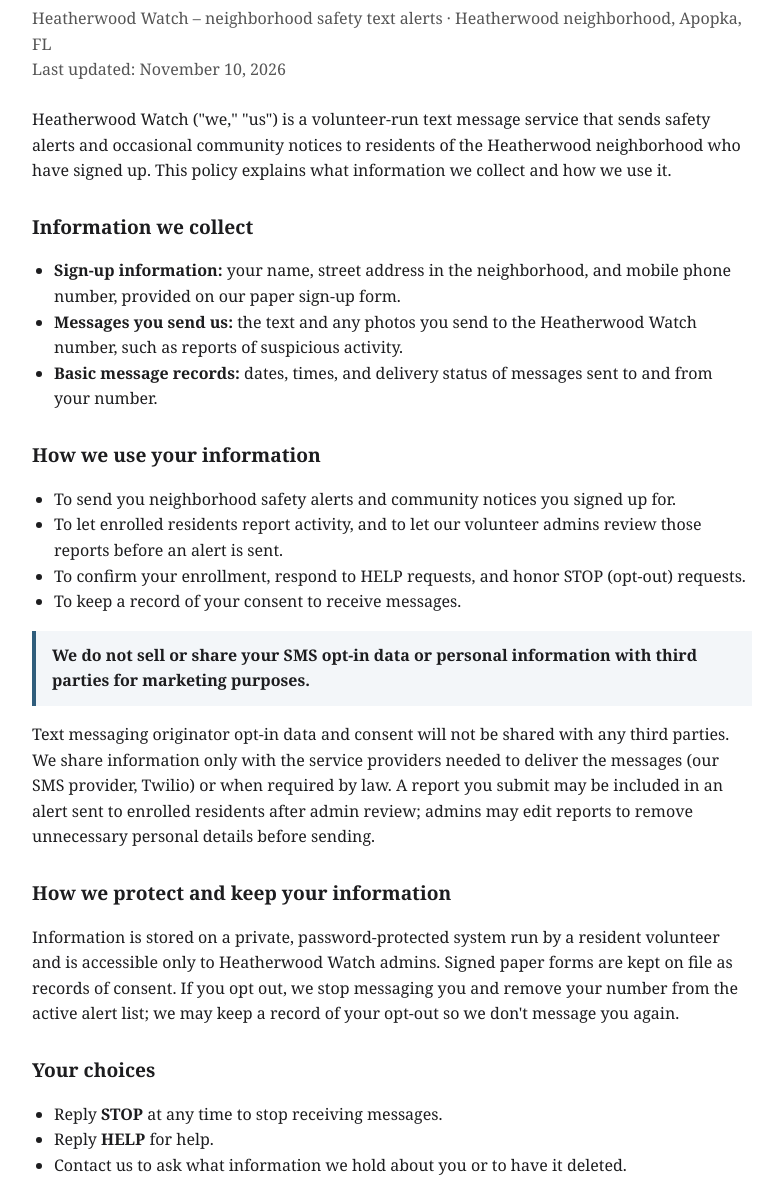
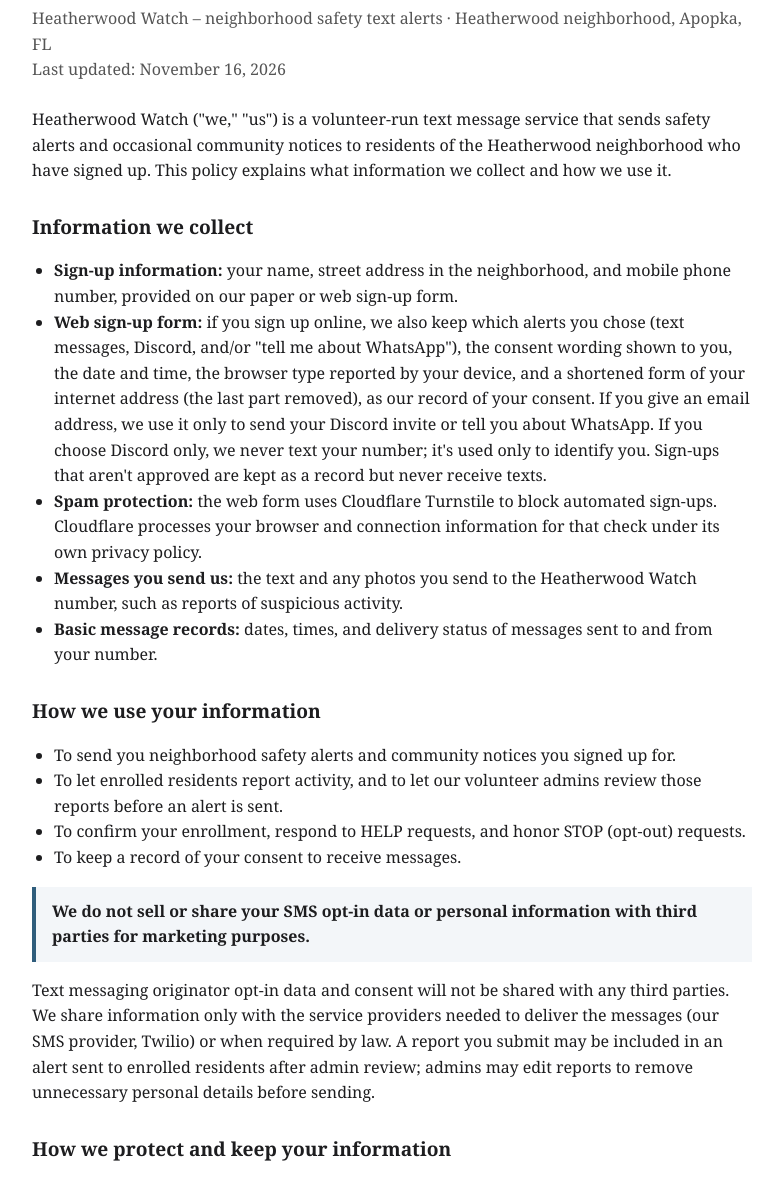
Before and after one commit to heatherwoodwatch/heatherwoodwatch.github.io, a plain HTML site: page privacy.html in a window 1280 px wide. Shown: the part 81-1259 px from the top of the page, without its empty margins (248-1028 px from the left). Drawn offline with Linux system fonts and the light colour scheme.

Commit message:
Add web sign-up form to Terms and Privacy

```diff
--- a/privacy.html
+++ b/privacy.html
@@ -16,13 +16,15 @@
 </head>
 <body>
 <h1>Privacy Policy</h1>
-<p class="sub">Heatherwood Watch – neighborhood safety text alerts · Heatherwood neighborhood, Apopka, FL<br>Last updated: November 10, 2026</p>
+<p class="sub">Heatherwood Watch – neighborhood safety text alerts · Heatherwood neighborhood, Apopka, FL<br>Last updated: November 16, 2026</p>
 
 <p>Heatherwood Watch ("we," "us") is a volunteer-run text message service that sends safety alerts and occasional community notices to residents of the Heatherwood neighborhood who have signed up. This policy explains what information we collect and how we use it.</p>
 
 <h2>Information we collect</h2>
 <ul>
-  <li><strong>Sign-up information:</strong> your name, street address in the neighborhood, and mobile phone number, provided on our paper sign-up form.</li>
+  <li><strong>Sign-up information:</strong> your name, street address in the neighborhood, and mobile phone number, provided on our paper or web sign-up form.</li>
+  <li><strong>Web sign-up form:</strong> if you sign up online, we also keep which alerts you chose (text messages, Discord, and/or "tell me about WhatsApp"), the consent wording shown to you, the date and time, the browser type reported by your device, and a shortened form of your internet address (the last part removed), as our record of your consent. If you give an email address, we use it only to send your Discord invite or tell you about WhatsApp. If you choose Discord only, we never text your number; it's used only to identify you. Sign-ups that aren't approved are kept as a record but never receive texts.</li>
+  <li><strong>Spam protection:</strong> the web form uses Cloudflare Turnstile to block automated sign-ups. Cloudflare processes your browser and connection information for that check under its own privacy policy.</li>
   <li><strong>Messages you send us:</strong> the text and any photos you send to the Heatherwood Watch number, such as reports of suspicious activity.</li>
   <li><strong>Basic message records:</strong> dates, times, and delivery status of messages sent to and from your number.</li>
 </ul>
@@ -40,7 +42,7 @@
 <p>Text messaging originator opt-in data and consent will not be shared with any third parties. We share information only with the service providers needed to deliver the messages (our SMS provider, Twilio) or when required by law. A report you submit may be included in an alert sent to enrolled residents after admin review; admins may edit reports to remove unnecessary personal details before sending.</p>
 
 <h2>How we protect and keep your information</h2>
-<p>Information is stored on a private, password-protected system run by a resident volunteer and is accessible only to Heatherwood Watch admins. Signed paper forms are kept on file as records of consent. If you opt out, we stop messaging you and remove your number from the active alert list; we may keep a record of your opt-out so we don't message you again.</p>
+<p>Information is stored on a private, password-protected system run by a resident volunteer and is accessible only to Heatherwood Watch admins. Signed paper forms and web sign-up records are kept on file as records of consent. If you opt out, we stop messaging you and remove your number from the active alert list; we may keep a record of your opt-out so we don't message you again.</p>
 
 <h2>Your choices</h2>
 <ul>
```
Also changed, not shown: terms.html (+2 -2 lines).
